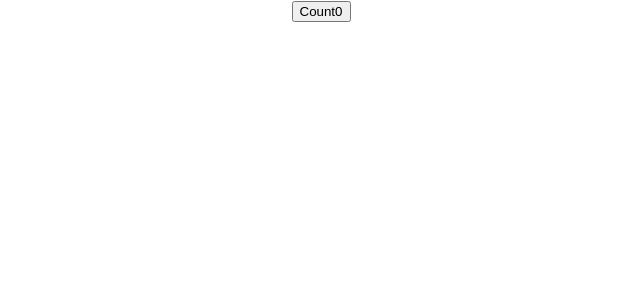
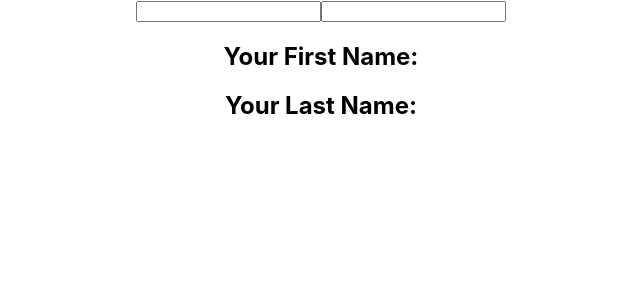
Before and after one commit to rishabhmanan/hello-world, a React (Create React App) app: page / in a window 1280 px wide. Shown: the top 300 px of the page, without its empty margins (319-959 px from the left). Built offline with nearby package versions, Linux system fonts and the light colour scheme.

Commit message:
more on useState Hook

```diff
--- a/src/App.js
+++ b/src/App.js
@@ -5,6 +5,8 @@ import Greet from "./components/greet"
 import Hello from "./components/hello"
 import Message from "./components/message"
 import HookCounter from './components/HookCounter';
+import HookCounterTwo from './components/HookCounterTwo';
+import HookCounterThree from './components/HookCounterThree';
 
 class App extends Component {
   render() {
@@ -15,7 +17,7 @@ class App extends Component {
         {/* <Greet name="Name" heroName="Flash"/> */}
         {/* <Hello/> */}
         {/* <Message /> */}
-        <HookCounter/>
+        <HookCounterThree/>
       </div>
     )
   }
--- /dev/null
+++ b/src/components/HookCounterThree.js
@@ -0,0 +1,25 @@
+import React, { useState } from "react";
+
+function HookCounterThree() {
+  const [name, setName] = useState({ firstName: "", lastName: "" });
+
+  return (
+    <form>
+      <input
+        type="text"
+        value={name.firstName}
+        onChange={(e) => setName({ ...name, firstName: e.target.value })}
+      />
+      <input
+        type="text"
+        value={name.lastName}
+        onChange={(e) => setName({ ...name, lastName: e.target.value })}
+      />
+
+      <h2>Your First Name: {name.firstName}</h2>
+      <h2>Your Last Name: {name.lastName}</h2>
+    </form>
+  );
+}
+
+export default HookCounterThree;
--- /dev/null
+++ b/src/components/HookCounterTwo.js
@@ -0,0 +1,25 @@
+import { useState } from "react"
+import React from 'react'
+
+function HookCounterTwo() {
+  const initialValue = 0
+  const [count, setCount] = useState(initialValue)
+
+  const incrementFive = () => {
+    for (let i = 0; i < 5; i++) {
+      setCount(prevCount => prevCount + 1)
+    }
+  }
+
+  return (
+    <div>
+          Count: {count}
+          <button onClick={() => setCount(prevCount => prevCount + 1)}>Increment</button>
+          <button onClick={() => setCount (initialValue)}>Reset</button>
+          <button onClick={() => setCount(prevCount => prevCount - 1)}>Decrement</button>
+          <button onClick={incrementFive}>Increment 5</button>
+    </div>
+  )
+}
+
+export default HookCounterTwo
```
